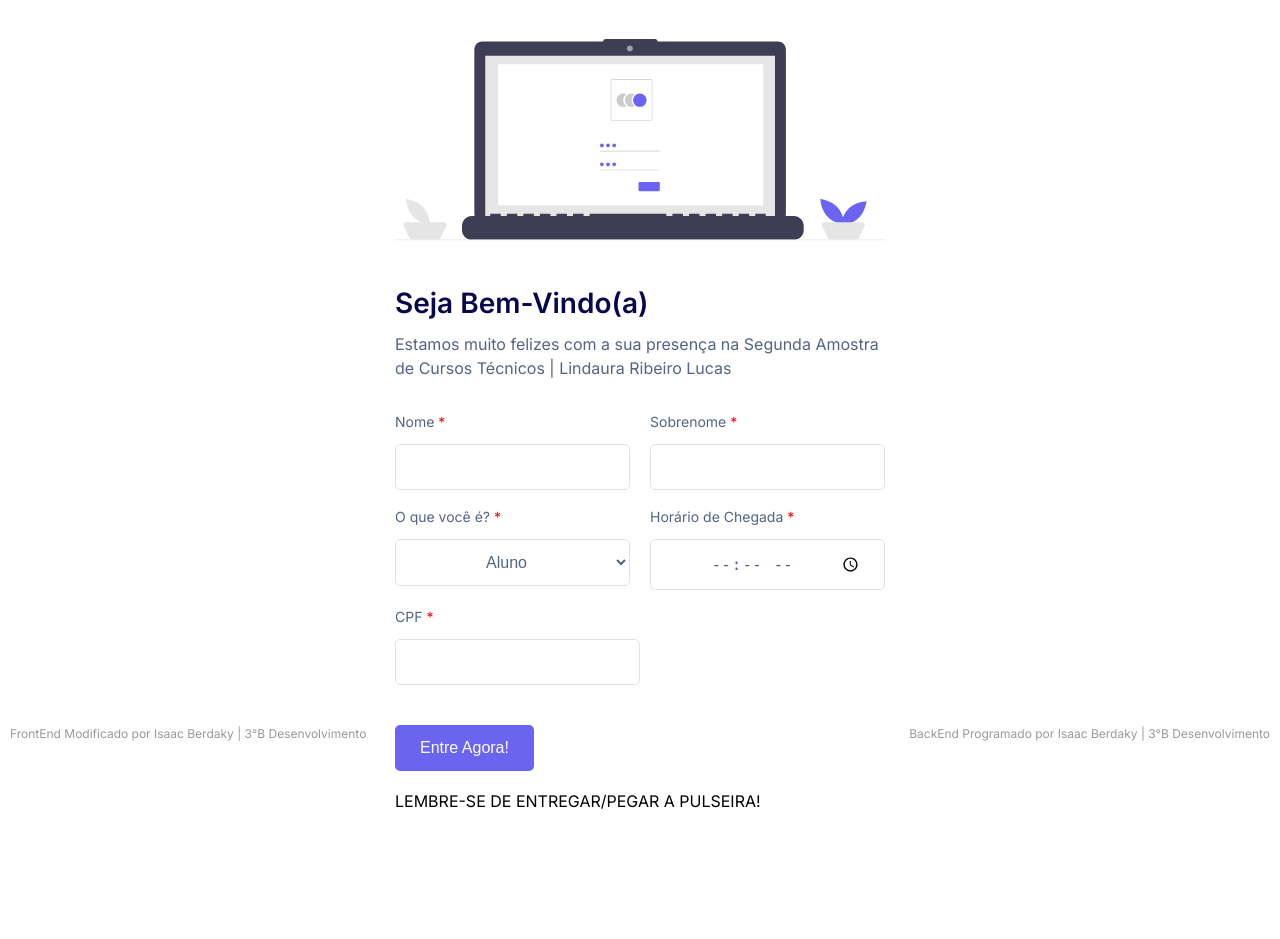
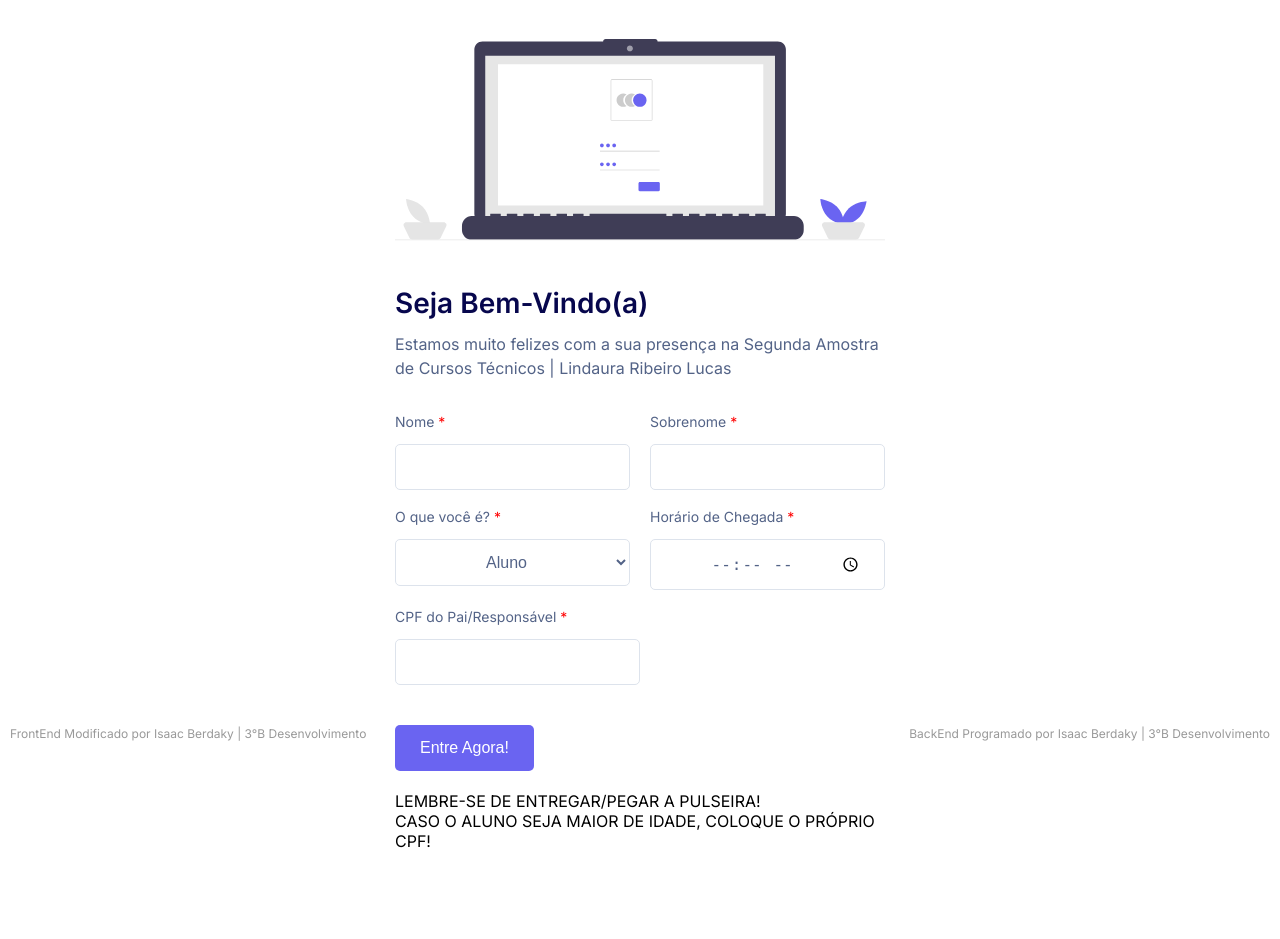
Before and after one commit to MrDeonnn/projetoAmostraLuis, a Flask app: page /cadastro in a window 1280 px wide. Shown: the part 49-988 px from the top of the page. Before the commit the page ends 858 px from the top, so only its background shows below. Run offline with Flask 3, Linux system fonts and the light colour scheme.

Commit message:
Idade verificada!

```diff
--- a/templates/index.html
+++ b/templates/index.html
@@ -64,7 +64,7 @@
         <div class="formbold-input-flex">
           <div>
             <label for="oqvce" class="formbold-form-label"> O que você é?  </label>
-            <select id="oqvce" name="oqvce" class="formbold-form-input" required>
+            <select id="oqvce" name="oqvce" class="formbold-form-input" oninput="alunoMenorIdade()" required>
               <option value="aluno">Aluno</option>
               <option value="paimae">Pai/Mãe</option>
               <option value="responsavel">Responsável</option>
@@ -89,11 +89,11 @@
         </div>
         <div class="formbold-input-flex">
           <div>
-            <label for="CPF" class="formbold-form-label"> CPF  </label>
+            <label for="CPF" class="formbold-form-label" id="cpflabel"> CPF do Pai/Responsável </label>
             <input
               type="text"
               name="CPF"
-              id="horario"
+              id="cpf"
               class="formbold-form-input"
               maxlength="14"
               oninput="formatarCPF(this)"
@@ -106,6 +106,8 @@
 
       </form>
       <p id="lembrete">LEMBRE-SE DE ENTREGAR/PEGAR A PULSEIRA!</p>
+      <p id="lembrete2">CASO O ALUNO SEJA MAIOR DE IDADE, COLOQUE O PRÓPRIO CPF!</p>
+
       {% if ultimousuario %}
         <p>Ultimo usuário: {{ ultimousuario }}</p>
       {% endif %}
@@ -310,5 +312,20 @@
   cpf = cpf.replace(/(\d{3})(\d{1,2})$/, '$1-$2'); // Adiciona o traço
   campo.value = cpf; // Atualiza o valor do campo
 }
+
+    function alunoMenorIdade() {
+      const oqvce = document.getElementById('oqvce');
+      const cpf = document.getElementById('cpflabel');
+      const lembrete = document.getElementById('lembrete2');
+
+
+      if (oqvce.value === 'aluno') {
+        cpf.innerText = 'CPF do Pai/Responsável';
+        lembrete.innerText = 'CASO O ALUNO SEJA MAIOR DE IDADE, COLOQUE O PRÓPRIO CPF!';
+      } else {
+        cpf.innerText = 'CPF';
+        lembrete.innerText = '';
+      }
+    }
   </script>
   <title>SEGUNDA AMOSTRA DE CURSOS | REGISTRO DE ENTRADA</title>
```
